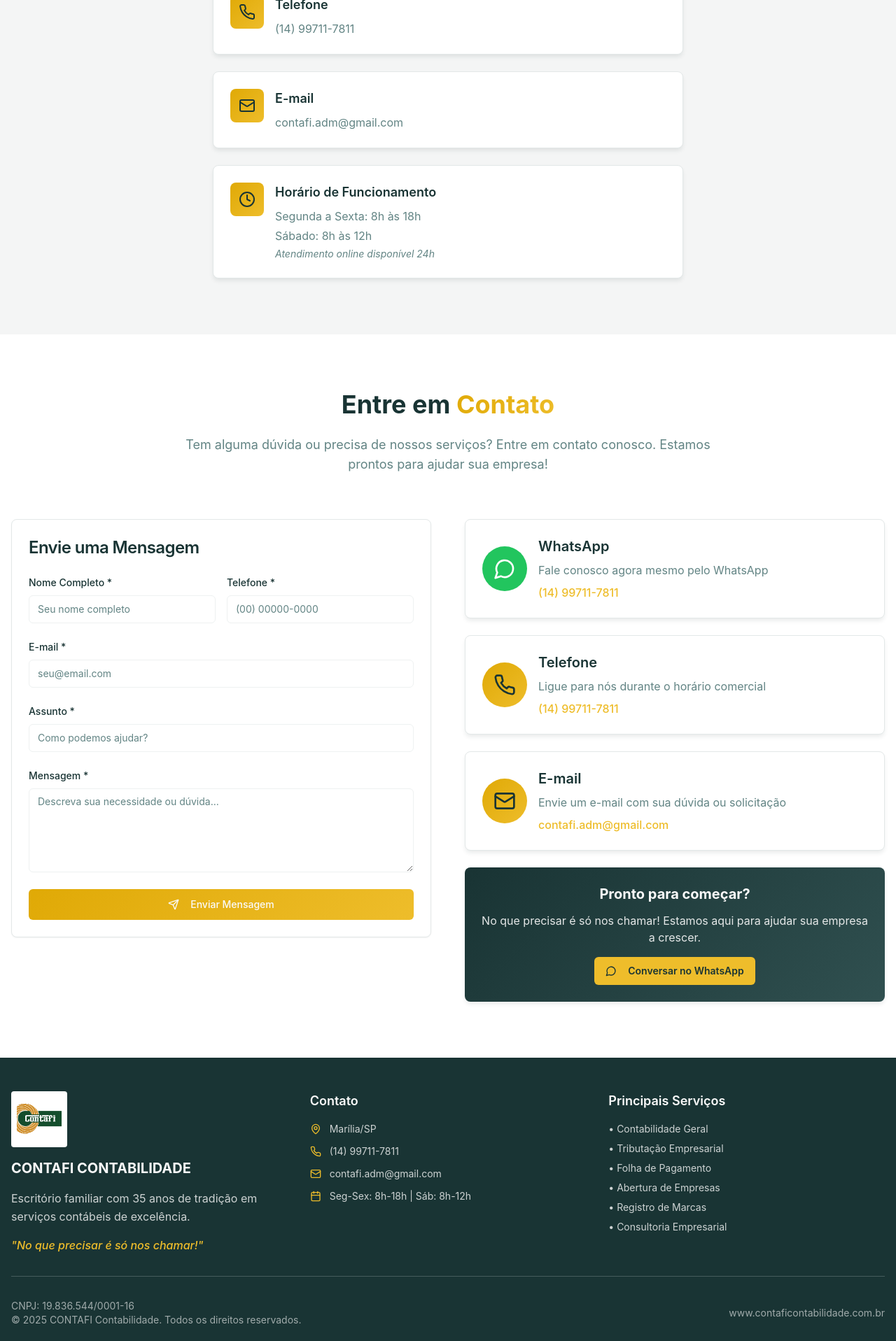
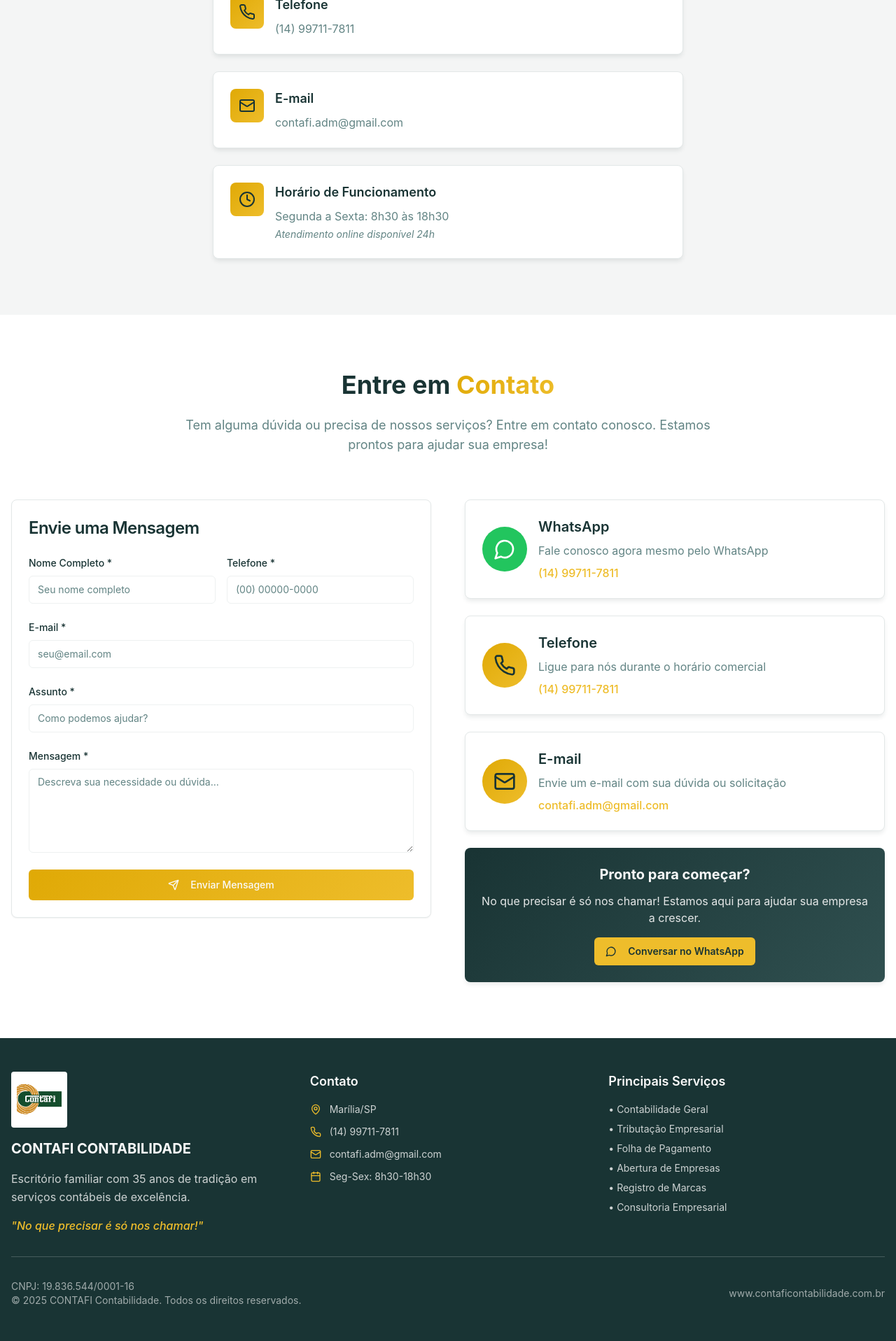
Before and after one commit to DevZipMateus/contafi-digital-hub, a React (Vite) app: page / in a window 1280 px wide. Shown: the part 4076-5993 px from the top of the page at 70% size. Built offline with nearby package versions, Linux system fonts and the light colour scheme.

Commit message:
Update operating hours
Update operating hours to Monday-Friday 8:30 AM to 6:30 PM, removing Saturday hours.

```diff
--- a/src/components/Footer.tsx
+++ b/src/components/Footer.tsx
@@ -1,3 +1,4 @@
+
 
 import { Separator } from "@/components/ui/separator";
 import { MapPin, Phone, Mail, Calendar } from "lucide-react";
@@ -56,7 +57,7 @@ const Footer = () => {
               <div className="flex items-center gap-3">
                 <Calendar className="h-4 w-4 text-secondary flex-shrink-0" />
                 <span className="text-sm text-primary-foreground/80">
-                  Seg-Sex: 8h-18h | Sáb: 8h-12h
+                  Seg-Sex: 8h30-18h30
                 </span>
               </div>
             </div>
--- a/src/components/Location.tsx
+++ b/src/components/Location.tsx
@@ -1,3 +1,4 @@
+
 
 import { Card, CardContent } from "@/components/ui/card";
 import { MapPin, Phone, Mail, Clock } from "lucide-react";
@@ -94,8 +95,7 @@ const Location = () => {
                       Horário de Funcionamento
                     </h3>
                     <div className="text-muted-foreground space-y-1">
-                      <p>Segunda a Sexta: 8h às 18h</p>
-                      <p>Sábado: 8h às 12h</p>
+                      <p>Segunda a Sexta: 8h30 às 18h30</p>
                       <p className="text-sm italic">
                         Atendimento online disponível 24h
                       </p>
```
